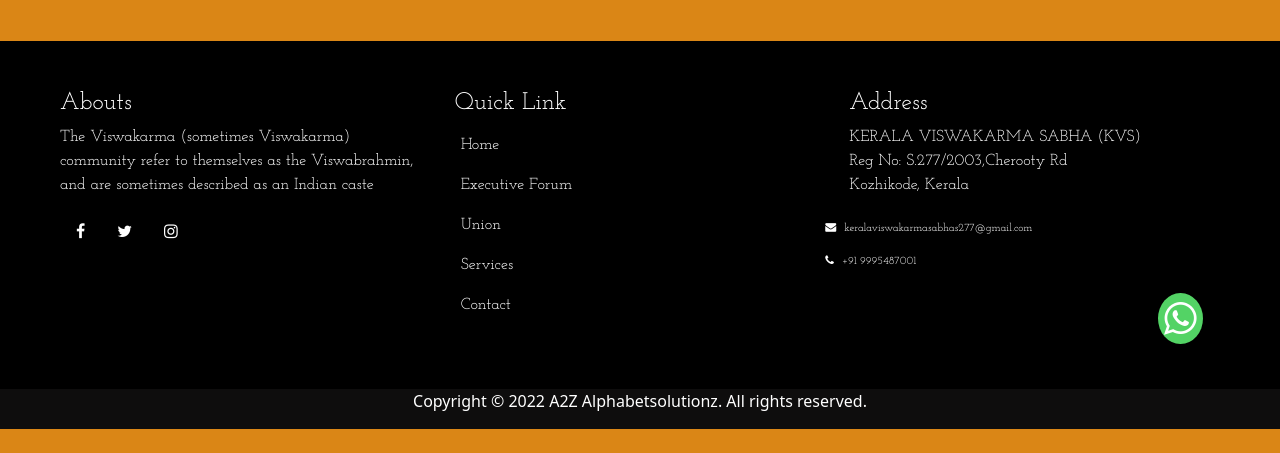
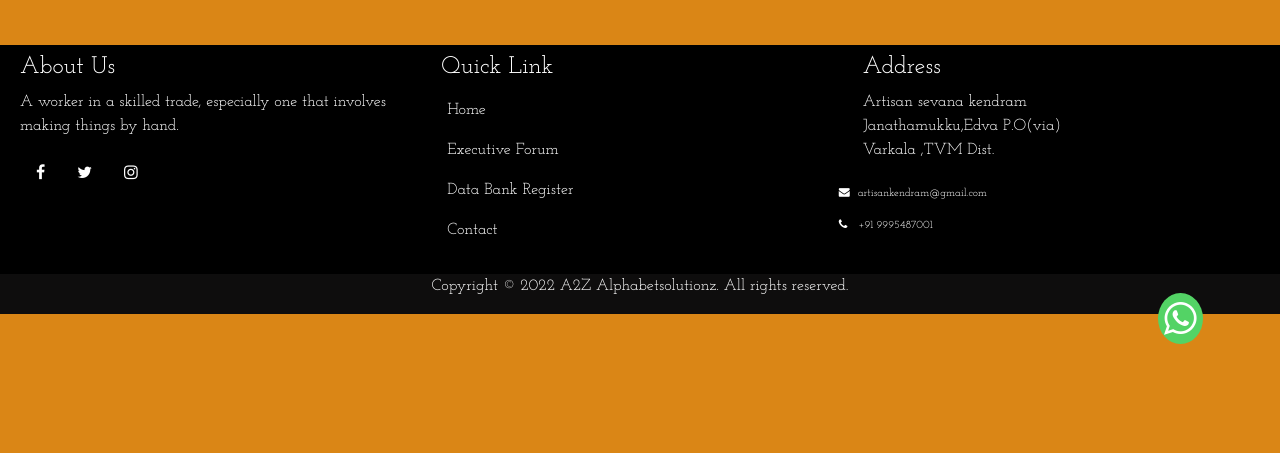
Before and after one commit to MidhunBabu01/kvs_matrimonial_prjt, a Django app: page /data-bank-search in a window 1280 px wide. Shown: the part 347-800 px from the top of the page. Run offline with Django 4.2, Linux system fonts and the light colour scheme; some libraries are stand-ins or nearby versions; some web fonts are replaced.

Commit message:
email added

```diff
--- a/kvs_matrimonial_project/kvs_app/urls.py
+++ b/kvs_matrimonial_project/kvs_app/urls.py
@@ -25,9 +25,6 @@ urlpatterns = [
     path('data-bank-search', views.data_bank_search,name='data_bank_search'),
     path('data-bank-hide', views.data_bank_hide,name='data_bank_hide'),
 
-
-
-
     path('contact', views.contact,name='contact'),
     path('matrimoni-delete/<int:dlt_id>', views.databank_delete,name='databank_delete'),
     # path('matrimonial-update', views.matrimonial_update,name='matrimonial_update'),
@@ -45,14 +42,11 @@ urlpatterns = [
     path('join-kvs-update/<int:update_id>', views.join_kvs_update,name='join_kvs_update'),
     path('join-kvs-profile-view/<int:join_kvs_id>', views.join_kvs_profile_view,name='join_kvs_profile_view'),
     path('join-kvs-pending', views.join_kvs_pending,name='join_kvs_pending'),
-
     # EXCEL REPORT
     path('join-kvs-excel-report', views.join_kvs_excel_report,name='join_kvs_excel_report'),
 
 
-
     # ACCOUNT SECTION
-
     path('super-admin-register', views.super_admin_register,name='super_admin_register'),
     path('district-admin-register', views.district_admin_register,name='district_admin_register'),
 
--- a/kvs_matrimonial_project/kvs_app/views.py
+++ b/kvs_matrimonial_project/kvs_app/views.py
@@ -559,7 +559,7 @@ def contact(request):
         message = request.POST.get('message')
         template = render_to_string('email.html',{'name':name,'phone':phone,'subject':subject,'message':message,'emaill':emaill})
         email = EmailMessage(
-            'Kerala Viswakarma Sabha', #subject
+            'Artisan Sevana Kendram', #subject
             template, #body
             emaill, #sender mail id
             ['artisankendram@gmail.com'] #recever mail id
--- a/kvs_matrimonial_project/templates/bride-search-result.html
+++ b/kvs_matrimonial_project/templates/bride-search-result.html
@@ -70,27 +70,16 @@
       </div>
 </div>
 </section>
-  {% comment %} <div class="container">
-    <div class="row">
-      <div class="col-12 col-sm-12 col-md-12 col-lg-12 col-xl-12">
-  <div id="preloader">
+<header>
 
-              <div id="status"><h1 class="text-center">The website is under maintenance</h1></div>
-            </div>
 
-          </div>
-
-    </div>
-
-  </div> {% endcomment %}
-<header>
     <div class="social-head">
           <div class="container-fluid">
                   <div class="row">
                          <div class="col-sm-12 col-xs-12 col-md-6 col-lg-6 col-xl-6">
                               <div id="social-left">
                                   <ul class="nav">
-                                        <li class="nav-item"><a class="nav-link text-white"><i class="fa fa-envelope me-2"></i>keralaviswakarmasabhas277@gmail.com</a></li>
+                                        <li class="nav-item"><a class="nav-link text-white" href="mailto:artisankendram@gmail.com"><i class="fa fa-envelope me-2"></i>artisankendram@gmail.com</a></li>
                                   </ul>
                                 </div>
                          </div>
@@ -114,7 +103,7 @@
     </div>
     <nav class="navbar navbar-expand-lg bg-color navbar-dark">
       <div class="container-fluid">
-        <a class="navbar-brand" href="{% url 'kvs_app:index' %}">Kerala Viswakarma Sabha (KVS)</a>
+        <a class="navbar-brand" href="{% url 'kvs_app:index' %}"><img src="{% static 'images/logo.jpg' %}" class="logo"><span class="ml-2">Artisan Sevana Kendram</span></a>
         <button class="navbar-toggler" type="button" data-toggle="collapse" data-target="#collapsibleNavbar">
           <span class="navbar-toggler-icon"></span>
         </button>
@@ -136,24 +125,21 @@
 
                     </ul>
               </li>
-              <li class="nav-item dropdown">
-                <a class="nav-link dropdown-toggle text-white " id="nav-item" href="#" role="button" data-toggle="dropdown">Matrimonial</a>
+              <li class="nav-item dropdown ">
+                <a class="nav-link text-white dropdown-toggle " id="nav-item" href="#" role="button" data-toggle="dropdown" href="{% url 'kvs_app:data_bank' %}" >Data Bank</a>
                 <ul class="dropdown-menu sub">
-                    <li><a class="dropdown-item text-white" href="{% url 'kvs_app:data_bank' %}">Brides</a></li>
-
-                    <li><a class="dropdown-item text-white" href="{% url 'kvs_app:grooms' %}">Grooms</a></li>
+                  <li><a class="dropdown-item text-white" href="{% url 'kvs_app:data_bank' %}">Data bank List</a></li>
                   {% if user.is_authenticated %}
-                    <li><a class="dropdown-item text-white" href="{% url 'kvs_app:pending' %}">Pendings</a></li>
+                  <li><a class="dropdown-item text-white" href="{% url 'kvs_app:data_bank_hide' %}">Hided List</a></li>
                   {% endif %}
-
                 </ul>
               </li>
               <li class="nav-item" id="nav-item">
-                <a class="nav-link text-white" href="{% url 'kvs_app:data_bank_register' %}">Marriage Register</a>
+                <a class="nav-link text-white" href="{% url 'kvs_app:data_bank_register' %}">Data Bank Register</a>
               </li>
               {% if user.is_authenticated %}
               <li class="nav-item dropdown">
-                <a class="nav-link dropdown-toggle text-white " id="nav-item" href="{% url 'kvs_app:join_kvs' %}" role="button" data-toggle="dropdown">Join KVS</a>
+                <a class="nav-link dropdown-toggle text-white " id="nav-item" href="{% url 'kvs_app:join_kvs' %}" role="button" data-toggle="dropdown">Join ASK</a>
                   <ul class="dropdown-menu sub">
                     <li><a class="dropdown-item text-white" href="{% url 'kvs_app:join_kvs' %}">Approved</a></li>
                     <li><a class="dropdown-item text-white" href="{% url 'kvs_app:join_kvs_pending' %}">Pendings</a></li>
@@ -161,7 +147,7 @@
               </li>
               {% else %}
               <li class="nav-item" id="nav-item">
-                <a class="nav-link text-white" href="{% url 'kvs_app:join_kvs' %}">Join KVS</a>
+                <a class="nav-link text-white" href="{% url 'kvs_app:join_kvs' %}">Join ASK</a>
               </li>
               {% endif %}
               <li class="nav-item dropdown">
@@ -191,15 +177,13 @@
              <div class="row">
                      <div class="col-lg-12 col-xl-12 col-md-12 col-sm-12 col-12" id="head-breadcrump">
 
-                             <h1 class="text-center text-white">Materimonial Services</h1>
+                             <h1 class="text-center text-white">Data Bank Search Result</h1>
                                <div class="text-center">
                                   <ul class="nav justify-content-center">
                                       <li class="nav-item"><a class="nav-link" href="{% url 'kvs_app:index' %}">Home</a></li>
                                       <li class="nav-item"><a class="nav-link"><i class="fa  fa-chevron-right"></i></a></li>
-                                            <li class="nav-item"><a class="nav-link" href="{% url 'kvs_app:data_bank' %}">Materimonial Services</a></li>
+                                      <li class="nav-item"><a class="nav-link" href="{% url 'kvs_app:data_bank' %}">Data Bank</a></li>
                                   </ul>
-
-
                         </div>
                      </div>
              </div>
@@ -267,14 +251,15 @@
 <!-- end -->
 <div class="mt-3"></div>
 <!-- footer -->
-<footer>
+<footer >
+
   <div class="container-fluid">
-         <div class="row p-5">
+
+         <div class="row p-2">
                  <div class="col-12 col-sm-12 col-md-4 col-lg-4 col-xl-4">
                          <div class="foot_about">
-                                 <h4 class="foot_head">Abouts</h4>
-                                 <p class="foot_para">The Viswakarma (sometimes Viswakarma) community refer to themselves as
-                                   the Viswabrahmin, and are sometimes described as an Indian caste</p>
+                                 <h4 class="foot_head">About Us</h4>
+                                 <p class="foot_para"> A  worker in a skilled trade, especially one that involves making things by hand.</p>
                                    <ul class="nav">
                                          <li class="nav-item"><a class="nav-link"><i class="fa  fa-facebook"></i></a></li>
                                          <li class="nav-item"><a class="nav-link"><i class="fa fa-twitter"></i></a></li>
@@ -289,9 +274,7 @@
                       <ul class="quick_1">
                             <li class="nav-item"><a class="nav-link" href="{% url 'kvs_app:index' %}">Home</a></li>
                             <li class="nav-item"><a class="nav-link" href="{% url 'kvs_app:executiveforum' %}">Executive Forum</a></li>
-
-                            <li class="nav-item"><a class="nav-link">Union</a></li>
-                            <li class="nav-item"><a class="nav-link">Services</a></li>
+                            <li class="nav-item"><a class="nav-link" href="{% url 'kvs_app:data_bank_register' %}">Data Bank Register</a></li>
                             <li class="nav-item"><a class="nav-link" href="{% url 'kvs_app:contact' %}">Contact</a></li>
                       </ul>
                   </div>
@@ -299,26 +282,26 @@
                 <div class="col-12 col-sm-12 col-md-4 col-lg-4 col-xl-4">
                     <div class="foot_address">
                       <h4 class="foot_head">Address</h4>
-                      <address>KERALA VISWAKARMA SABHA (KVS)<br>Reg No: S.277/2003,Cherooty Rd<br>Kozhikode, Kerala </address>
+                      <address>Artisan sevana kendram <br>Janathamukku,Edva P.O(via)<br>Varkala ,TVM Dist. </address>
                       <div class="social-link">
                                <ul class="quick_2">
-                                <li class="nav-item"><a class="nav-link"><i class="fa fa-envelope me-2"></i>keralaviswakarmasabhas277@gmail.com</a></li>
-                                <li class="nav-item"><a class="nav-link" href="tel:+919995487001"><i class="fa fa-phone me-2"></i>+91 9995487001</a></li>
+
+                                <li class="nav-item"><a class="nav-link" href="mailto:artisankendram@gmail.com"><i class="fa fa-envelope me-2"></i>artisankendram@gmail.com</a></li>
+                                <li class="nav-item"><a class="nav-link" href="tel:+917012958534"><i class="fa fa-phone me-2"></i> +91 9995487001</a></li>
+
                                </ul>
-                      </div>
-
-
-
                       </div>
                     </div>
                 </div>
          </div>
+  </div>
+
 </footer>
 <footer id="foot">
       <div class="container">
              <div class="row">
                    <div class="col-sm-12 col-12 col-md-12 col-lg-12 col-xl-12">
-                       <p>Copyright © 2022 <a href="https://a2zalphabetsolutionz.com/"> A2Z Alphabetsolutionz</a>. All rights reserved. </p>
+                       <p id="Copyright">Copyright © 2022  <a href="https://a2zalphabetsolutionz.com/"> A2Z Alphabetsolutionz</a>. All rights reserved. </p>
                    </div>
              </div>
       </div>
```
Also changed, not shown: kvs_matrimonial_project/templates/index.html (+0 -14 lines). Lines whose indentation alone changed are shown as unchanged.
